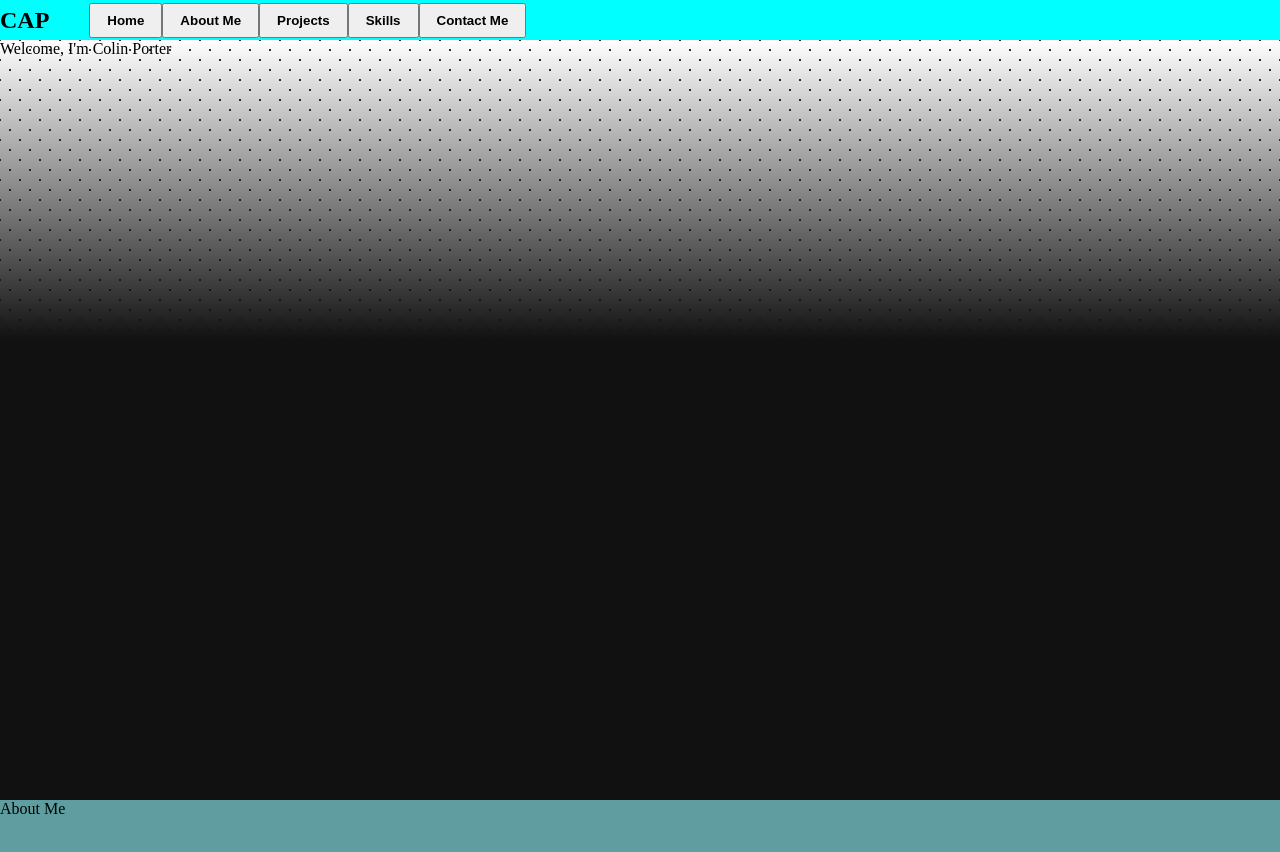
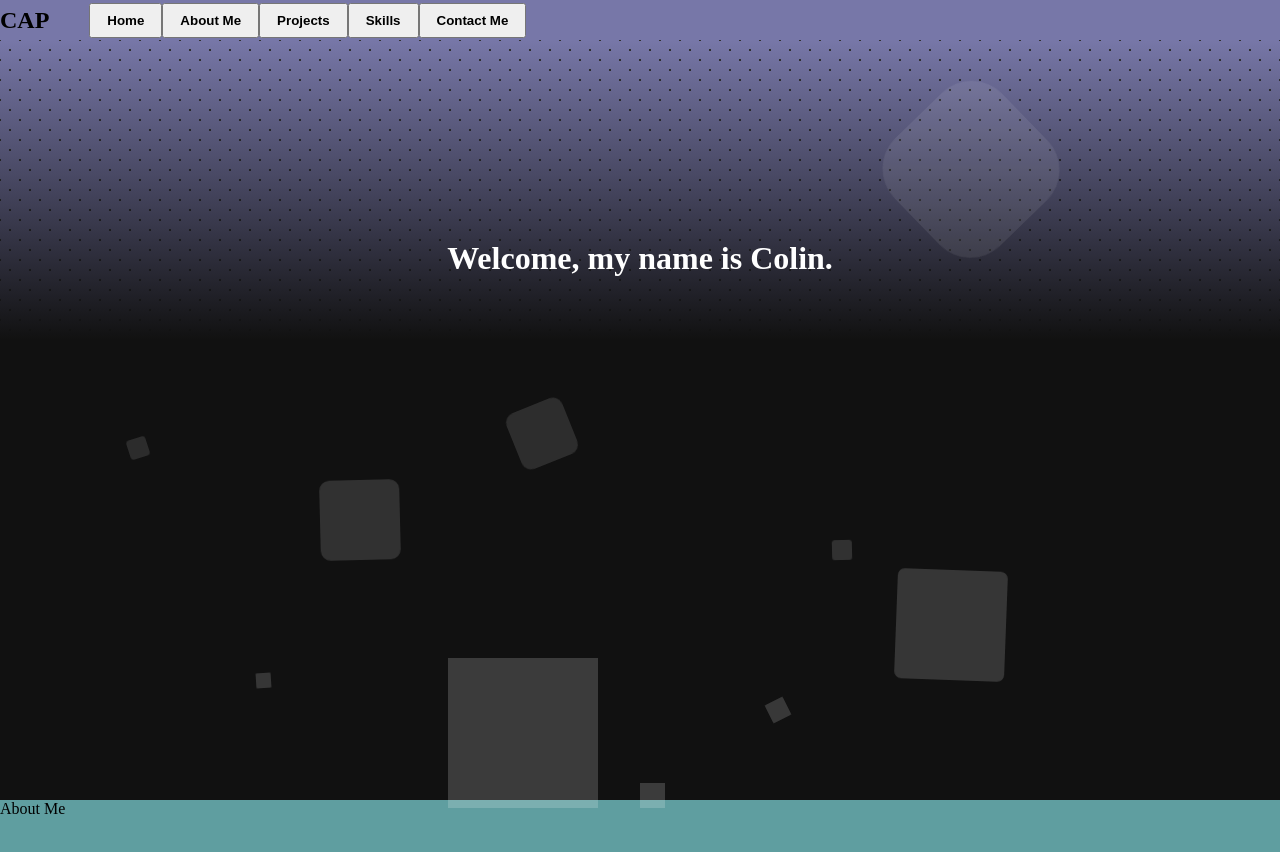
Before and after one commit to cporter1/portfolio-site, a Next.js app: page / in a window 1280 px wide. Shown: the top 852 px of the page. Built offline with nearby package versions, Linux system fonts and the light colour scheme.

Commit message:
added background animation

```diff
--- a/src/Sections/Intro.js
+++ b/src/Sections/Intro.js
@@ -1,7 +1,11 @@
+import ShapesAnim from "@/pages/components/ShapesAnim"
+
 export default function Intro() {
     return (
         <div id='intro-section' className="intro-container">
-            Welcome, I&apos;m Colin Porter
+            <ShapesAnim/>
+
+            <h1>Welcome, my name is Colin.</h1>
         </div>
     )
 }
--- a/src/pages/_app.js
+++ b/src/pages/_app.js
@@ -1,5 +1,6 @@
 import '@/styles/main.css'
 import '@/styles/default.css'
+import '@/styles/shapes.css'
 
 export default function App({ Component, pageProps }) {
   return ( <Component {...pageProps} />)
--- /dev/null
+++ b/src/pages/components/ShapesAnim.js
@@ -0,0 +1,18 @@
+export default function ShapesAnim() {
+    return (
+        <div class="area" >
+            <ul class="circles">
+                <li></li>
+                <li></li>
+                <li></li>
+                <li></li>
+                <li></li>
+                <li></li>
+                <li></li>
+                <li></li>
+                <li></li>
+                <li></li>
+            </ul>
+        </div>
+    )
+}
--- a/src/pages/index.js
+++ b/src/pages/index.js
@@ -14,14 +14,6 @@
 
 export default function Home() {
 
-  const refObj = {
-    introRef: createRef(),
-    aboutRef: createRef(),
-    projectRef: createRef(),
-    contactRef: createRef(),
-    skillsRef: createRef(),
-  }
-
   return (
     <>
       <Head>
@@ -31,7 +23,8 @@
         <link rel="icon" href="/favicon.ico" />
       </Head>
       <main className='main-container'>
-        <Navbar refObj={refObj}/>
+
+        <Navbar    />
 
         <Intro     />
         <AboutMe   />
--- a/src/styles/main.css
+++ b/src/styles/main.css
@@ -1,12 +1,13 @@
 
 .navbar-container {
+    z-index: 1;
     position: sticky;
     top: 0;
     display: flex;
     align-items: center;
     width: 100%;
     height: 5vh;
-    background-color: aqua;
+    background-color: rgb(119, 119, 168);
 }
 
 .navbar-list {
@@ -15,7 +16,16 @@
 
 .intro-container {
     background: linear-gradient(180deg,transparent,#111 300px),radial-gradient(#313131 1px,transparent 0) 0 0/20px 20px fixed,radial-gradient(#313131 1px,transparent 0) 10px 10px/20px 20px fixed;
+    background-color: rgb(119, 119, 168);
     min-height: 95vh;
+
+    display: flex;
+    justify-content: center;
+    color: white;
+}
+
+.intro-container > h1 {
+    margin-top: 200px;
 }
 
 .about-container {
--- /dev/null
+++ b/src/styles/shapes.css
@@ -0,0 +1,133 @@
+.context {
+    width: 100vw;
+    top:50vh;
+    position: static;
+
+}
+
+.context h1{
+    text-align: center;
+    color: #fff;
+    font-size: 50px;
+}
+
+
+.area{
+    background: -webkit-linear-gradient(to left, #8f94fb, #4e54c8);
+    width: 100%;
+    height: 96vh;
+    opacity: .9;
+    position: absolute;
+    overflow: hidden;
+}
+
+.circles{
+    max-width: 85vw;
+    height: inherit;
+}
+
+.circles li{
+    position: absolute;
+    display: block;
+    list-style: none;
+    width: 20px;
+    height: 20px;
+    background: rgba(255, 255, 255, 0.2);
+    animation: animate 25s linear infinite;
+    bottom: -0px;
+
+}
+
+.circles li:nth-child(1){
+    left: 25%;
+    width: 80px;
+    height: 80px;
+    animation-delay: 0s;
+}
+
+
+.circles li:nth-child(2){
+    left: 10%;
+    width: 20px;
+    height: 20px;
+    animation-delay: 2s;
+    animation-duration: 12s;
+}
+
+.circles li:nth-child(3){
+    left: 60%;
+    width: 20px;
+    height: 20px;
+    animation-delay: 4s;
+}
+
+.circles li:nth-child(4){
+    left: 40%;
+    width: 60px;
+    height: 60px;
+    animation-delay: 0s;
+    animation-duration: 18s;
+}
+
+.circles li:nth-child(5){
+    left: 65%;
+    width: 20px;
+    height: 20px;
+    animation-delay: 0s;
+}
+
+.circles li:nth-child(6){
+    left: 70%;
+    width: 110px;
+    height: 110px;
+    animation-delay: 3s;
+}
+
+.circles li:nth-child(7){
+    left: 35%;
+    width: 150px;
+    height: 150px;
+    animation-delay: 7s;
+}
+
+.circles li:nth-child(8){
+    left: 50%;
+    width: 25px;
+    height: 25px;
+    animation-delay: 15s;
+    animation-duration: 45s;
+}
+
+.circles li:nth-child(9){
+    left: 20%;
+    width: 15px;
+    height: 15px;
+    animation-delay: 2s;
+    animation-duration: 35s;
+}
+
+.circles li:nth-child(10){
+    left: 70%;
+    width: 150px;
+    height: 150px;
+    animation-delay: 0s;
+    animation-duration: 11s;
+}
+
+
+
+@keyframes animate {
+
+    0%{
+        transform: translateY(0) rotate(0deg);
+        opacity: 1;
+        border-radius: 0;
+    }
+
+    100%{
+        transform: translateY(-1000px) rotate(720deg);
+        opacity: 0;
+        border-radius: 50%;
+    }
+
+}
```
